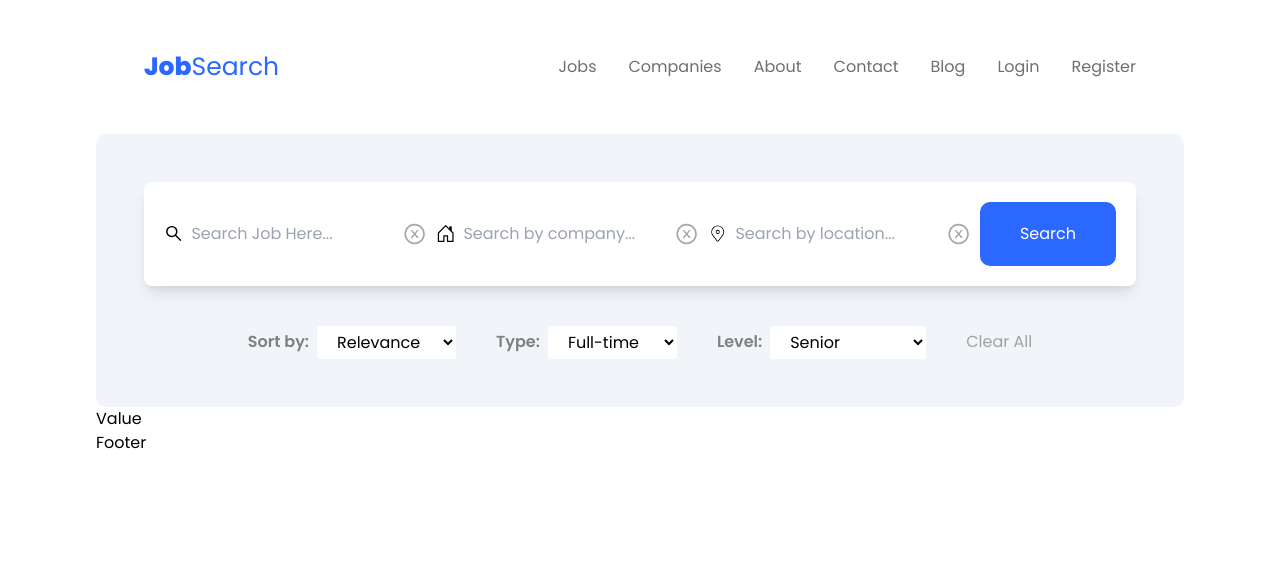
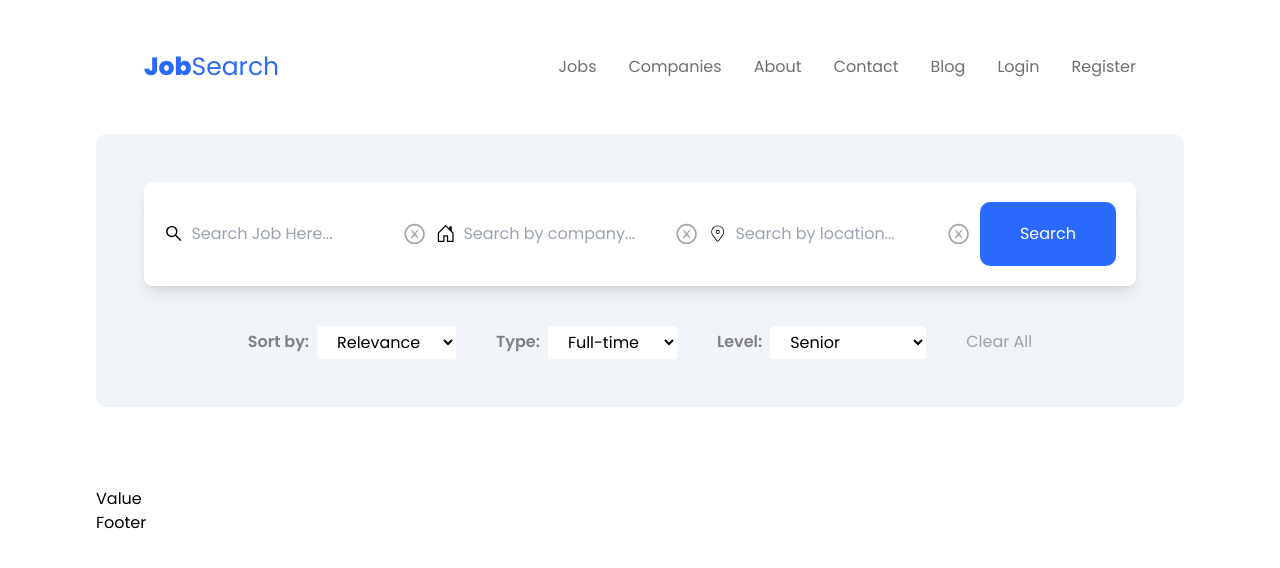
Before and after one commit to prashant5025/jobsearchproject, a React (Vite) app: page / in a window 1280 px wide. Shown: the top 568 px of the page. Built offline with nearby package versions, Linux system fonts and the light colour scheme.

Commit message:
initial commit

```diff
--- a/src/components/JobDiv/Job.jsx
+++ b/src/components/JobDiv/Job.jsx
@@ -3,7 +3,10 @@ import React from 'react'
 const Job = () => {
   return (
     <div>
-      <div className="jobContainer">
+      <div className="jobContainer flex gap-10 justify-center flex-wrap items-center py-10">
+        <div className="group">
+
+        </div>
 
       </div>
     </div>
```
